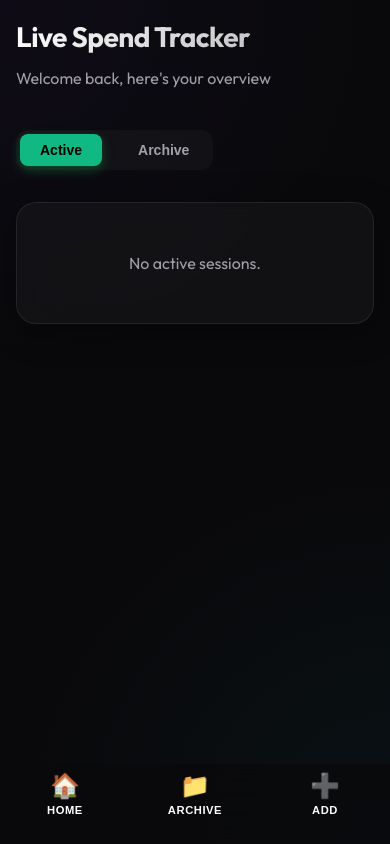
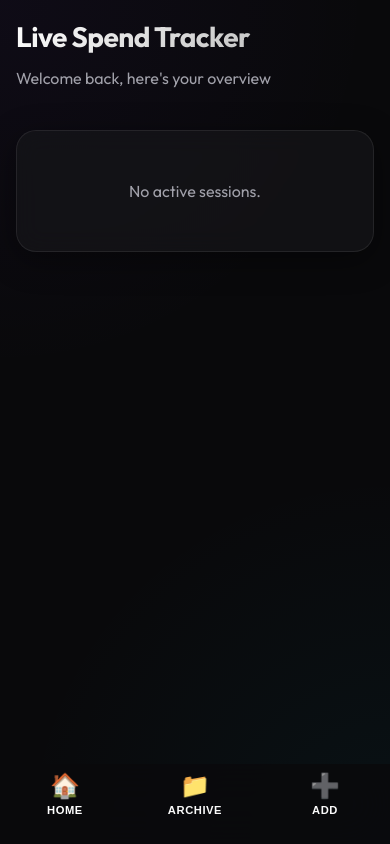
Before and after one commit to apauldelich-arch/live-spend-tracker, a Next.js app: page / in a window 390 px wide. Built offline with nearby package versions, Linux system fonts and the light colour scheme.

Commit message:
UI: Consolidation of mobile navigation to bottom tab bar (Option B)

```diff
--- a/src/app/page.tsx
+++ b/src/app/page.tsx
@@ -285,21 +285,6 @@ export default function Home() {
               <p className={styles.subtitle}>Welcome back, here&apos;s your overview</p>
             </header>
 
-            <div className={styles.tabs}>
-              <button
-                className={view === 'active' ? `${styles.tab} ${styles.activeTab} ${styles.activeTabGreen}` : styles.tab}
-                onClick={() => setView('active')}
-              >
-                Active
-              </button>
-              <button
-                className={view === 'archive' ? `${styles.tab} ${styles.activeTab} ${styles.activeTabRed}` : styles.tab}
-                onClick={() => setView('archive')}
-              >
-                Archive
-              </button>
-            </div>
-
             <div className={styles.grid}>
               {filteredSessions.length === 0 ? (
                 <div className="glass glass-card" style={{ textAlign: 'center', padding: '3rem 1rem' }}><p style={{ color: 'var(--text-muted)' }}>No {view} sessions.</p></div>
```
